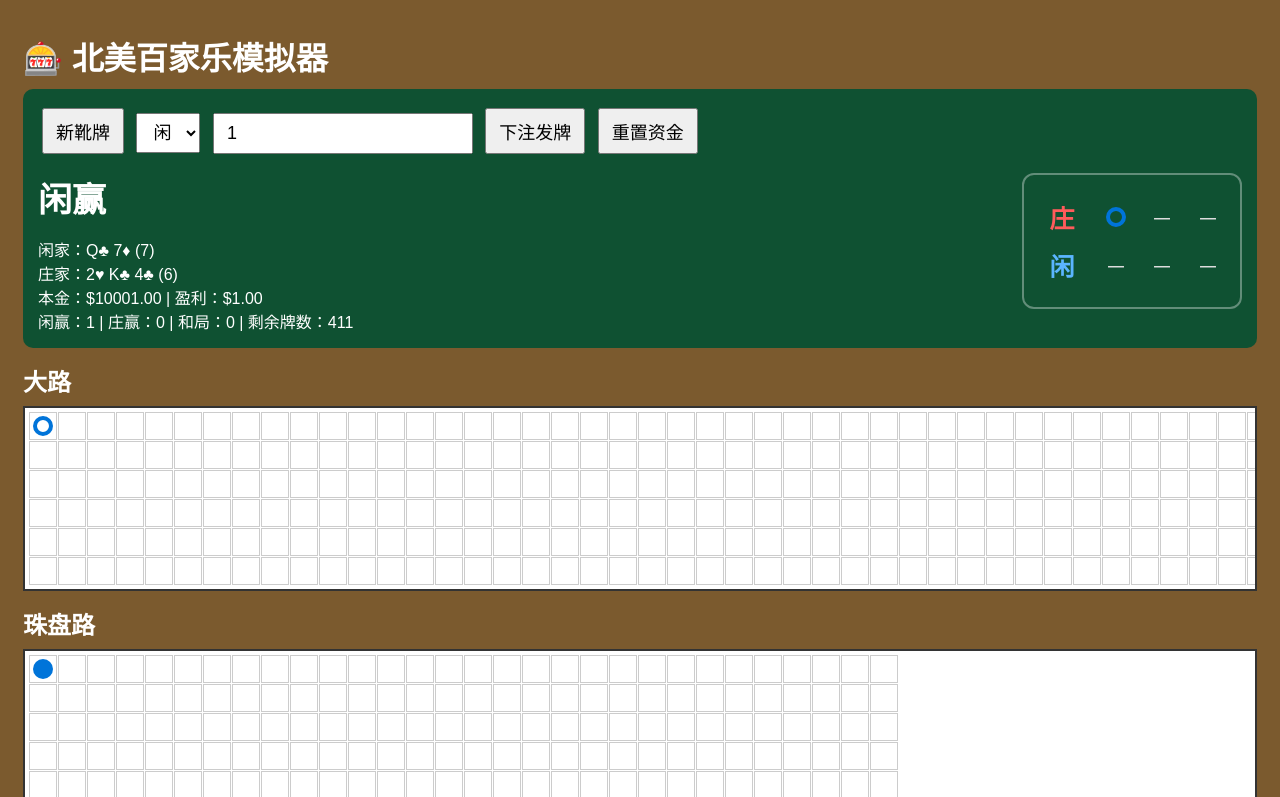
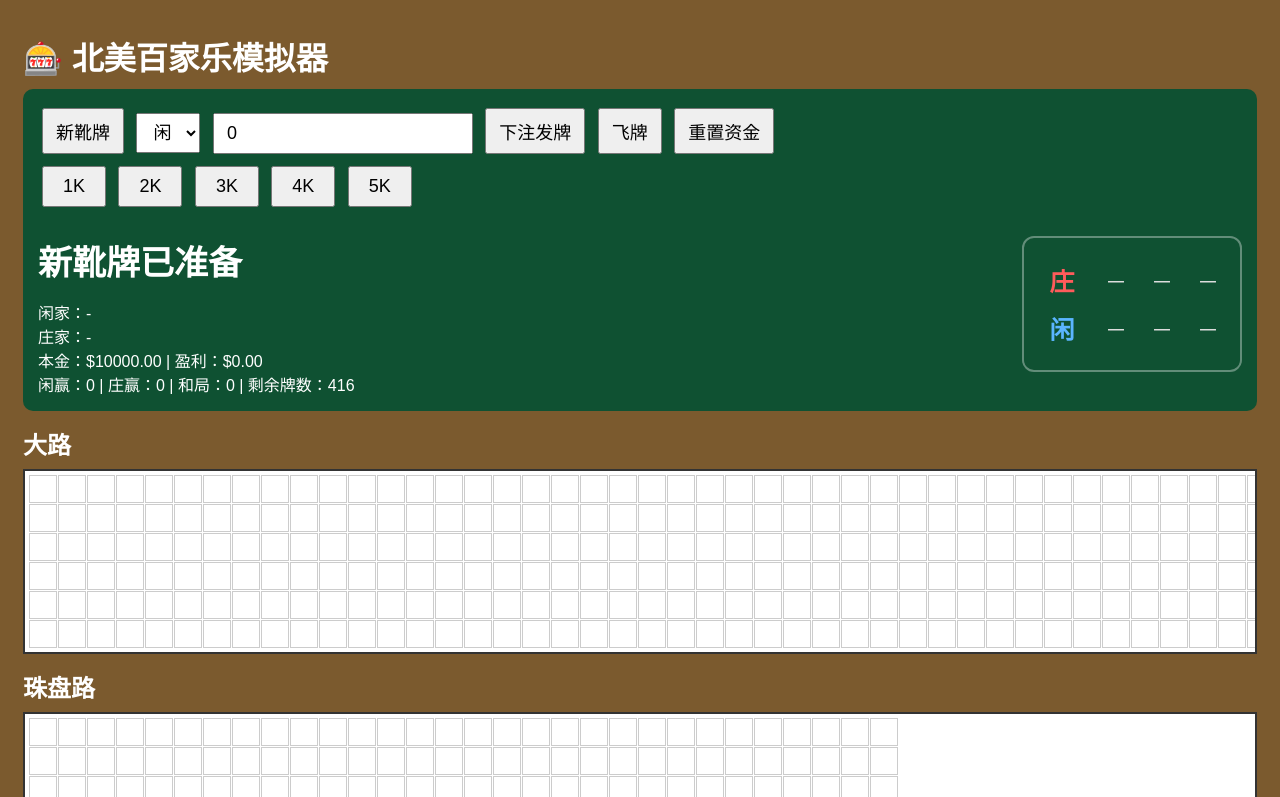
Before and after one commit to jiao050820/aaa, a plain HTML site: page index.html in a window 1280 px wide. Both pictures are taken after a click on the button "下注发牌". Shown: the top 797 px of the page. Drawn offline with Linux system fonts and the light colour scheme.

Commit message:
新增飞牌和快捷金额按钮

```diff
--- a/index.html
+++ b/index.html
@@ -136,6 +136,12 @@ button,select,input{
     color:#ddd;
     font-size:22px;
 }
+.quickBetButtons{
+    margin:4px 0 10px;
+}
+.quickBetButtons button{
+    min-width:64px;
+}
 
 @media(max-width:600px){
     body{padding:10px;}
@@ -163,10 +169,19 @@ button,select,input{
     <option value="tie">和</option>
 </select>
 
-<input id="betAmount" type="number" value="1">
+<input id="betAmount" type="number" value="0" min="0">
 
 <button onclick="dealHand()">下注发牌</button>
+<button onclick="flyHand()">飞牌</button>
 <button onclick="resetMoney()">重置资金</button>
+
+<div class="quickBetButtons">
+    <button type="button" onclick="setBetAmount(1000)">1K</button>
+    <button type="button" onclick="setBetAmount(2000)">2K</button>
+    <button type="button" onclick="setBetAmount(3000)">3K</button>
+    <button type="button" onclick="setBetAmount(4000)">4K</button>
+    <button type="button" onclick="setBetAmount(5000)">5K</button>
+</div>
 
 <div class="panelBody">
     <div class="statusArea">
@@ -285,14 +300,30 @@ function bankerShouldDraw(bankerTotal, playerThirdValue){
     return false;
 }
 
+function setBetAmount(amount){
+    document.getElementById("betAmount").value=amount;
+}
+
 function dealHand(){
+    playHand(true);
+}
+
+function flyHand(){
+    playHand(false);
+}
+
+function playHand(withBet){
     if(shoe.length<70){
         alert("切牌位置已到，请开始新靴牌。");
         return;
     }
 
-    let betSide=document.getElementById("betSide").value;
-    let betAmount=parseFloat(document.getElementById("betAmount").value);
+    let betSide=null;
+    let betAmount=0;
+
+    if(withBet){
+        betSide=document.getElementById("betSide").value;
+        betAmount=parseFloat(document.getElementById("betAmount").value);
 
         if(isNaN(betAmount)||betAmount<=0){
             alert("请输入有效下注金额。");
@@ -302,6 +333,7 @@ function dealHand(){
         if(betAmount>balance){
             alert("余额不足。");
             return;
+        }
     }
 
     let player=[drawCard(),drawCard()];
@@ -340,16 +372,21 @@ function dealHand(){
         ties++;
     }
 
+    if(withBet){
         settleBet(betSide,betAmount,winner);
+    }
     history.push(winner);
 
     document.getElementById("cards").innerHTML=
         "闲家："+player.join(" ")+" ("+playerTotal+")<br>"+
         "庄家："+banker.join(" ")+" ("+bankerTotal+")";
 
-    document.getElementById("result").innerHTML=
+    let winnerText=
         winner==="player" ? "闲赢" :
         winner==="banker" ? "庄赢" : "和局";
+
+    document.getElementById("result").innerHTML=
+        withBet ? winnerText : "飞牌："+winnerText;
 
     updateStats();
     updateRoads();
@@ -620,7 +657,9 @@ function buildDerivedRoadData(bigData,offset){
 
     let rows=6;
     let cells=[];
-    let col=0; let row=0; let last=null;
+    let col=0;
+    let row=0;
+    let last=null;
     let used={};
 
     for(let r of raw){
```
Lines whose indentation alone changed are shown as unchanged.
